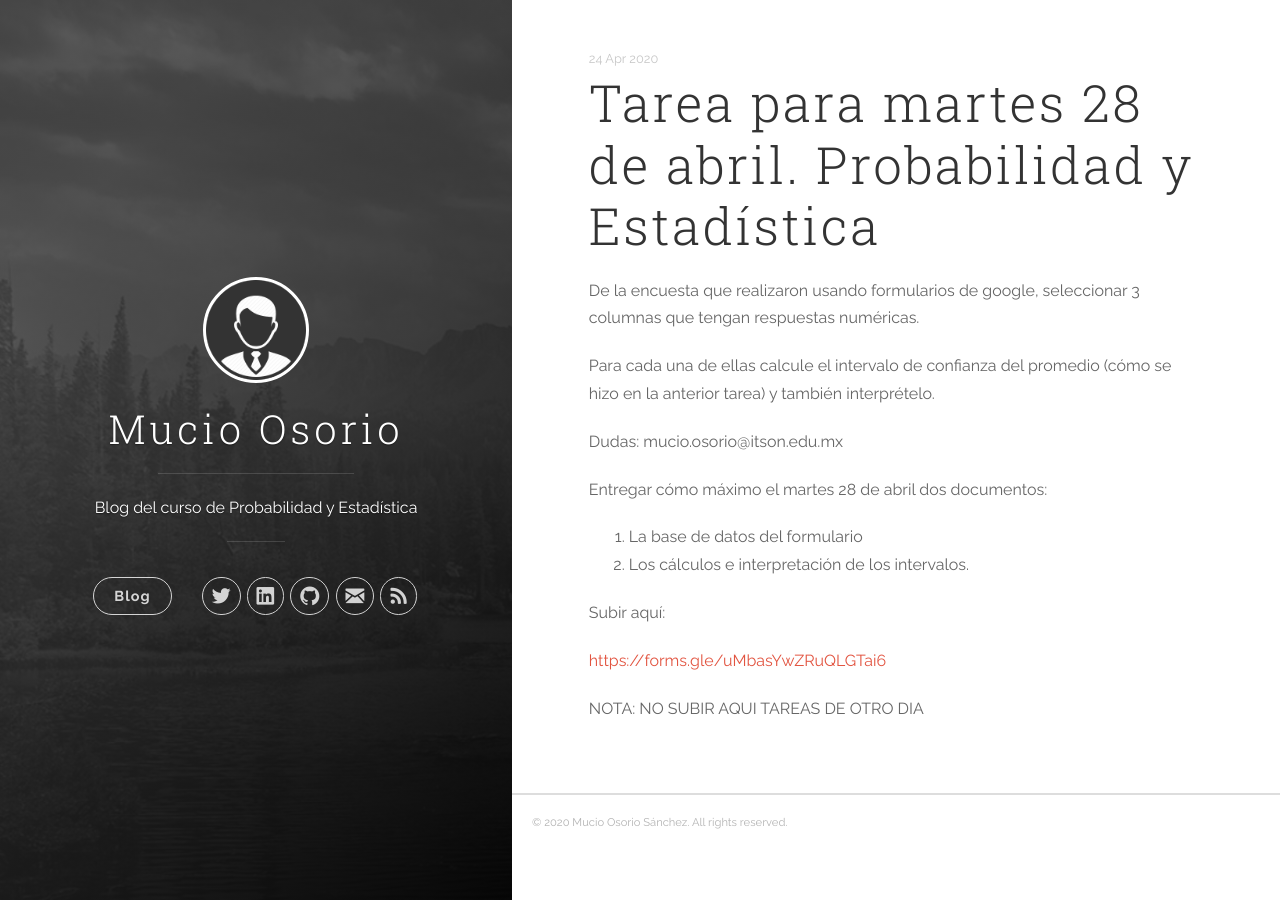
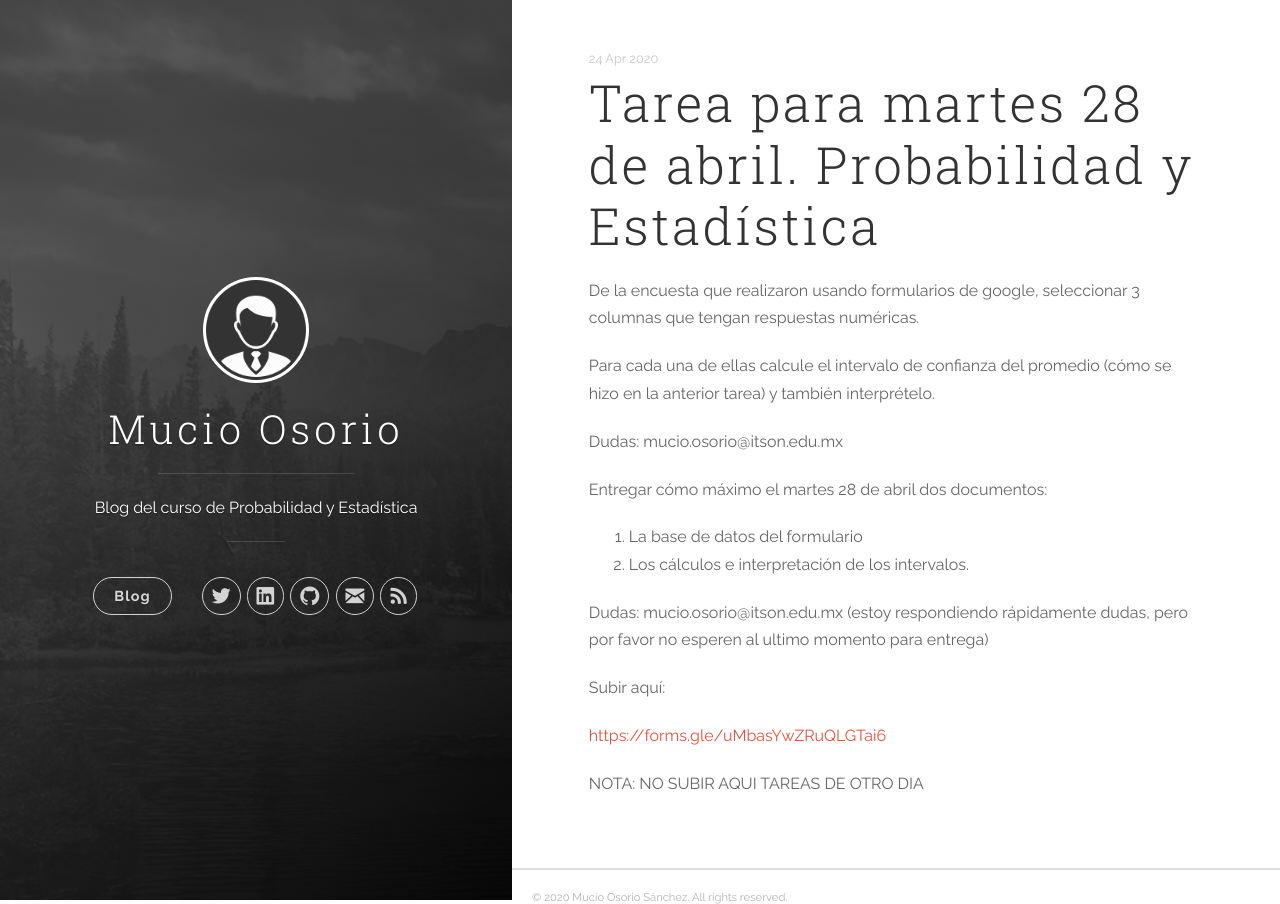
Before and after one commit to mucioosorio/probabilidad, a Jekyll site: the page built from _posts/2020-04-24-Tarea 28 abril. Probabilidad y Estadística.md, in a window 1280 px wide. Built offline with Jekyll 4.4.1, drawn with Linux system fonts in a browser that asks for light colours; nearby versions of some CDN libraries.

Commit message:
Update 2020-04-24-Tarea 28 abril. Probabilidad y Estadística.md

```diff
--- a/_posts/2020-04-24-Tarea 28 abril. Probabilidad y Estadística.md
+++ b/_posts/2020-04-24-Tarea 28 abril. Probabilidad y Estadística.md
@@ -18,6 +18,7 @@ Entregar cómo máximo el martes 28 de abril dos documentos:
 2. Los cálculos e interpretación de los intervalos.
 
 
+Dudas: mucio.osorio@itson.edu.mx (estoy respondiendo rápidamente dudas, pero por favor no esperen al ultimo momento para entrega)
 
 
 Subir aquí:
```
